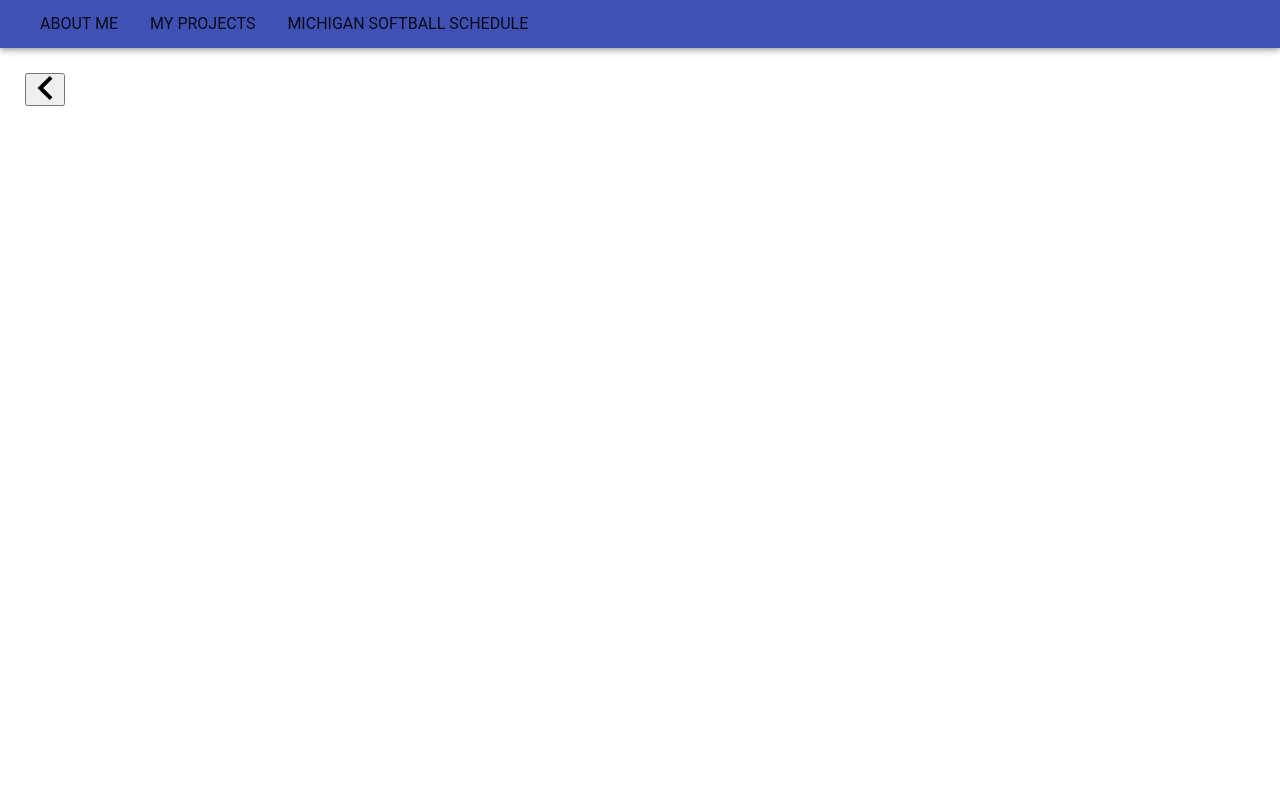
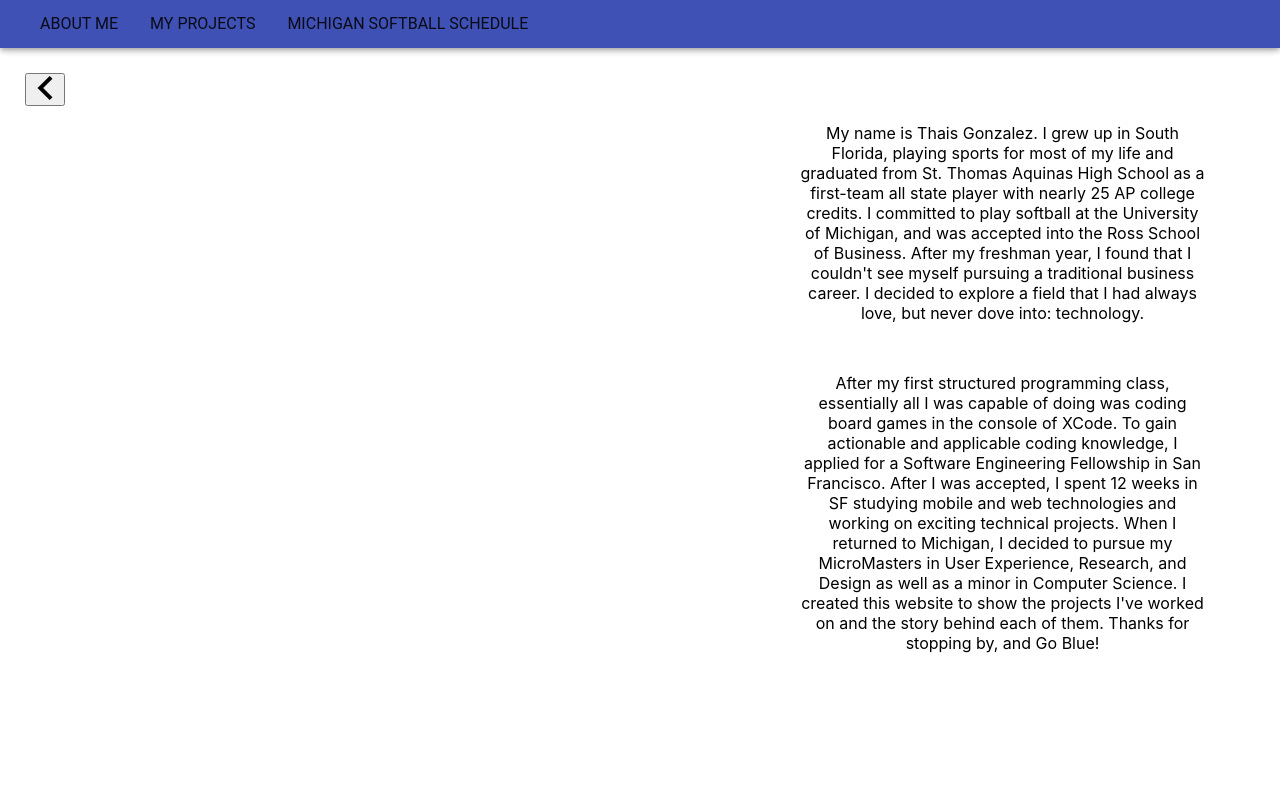
Before and after one commit to thaisgm/Portfolio, a React (Create React App) app: page / in a window 1280 px wide. Shown: the top 800 px of the page. Built offline with nearby package versions, Linux system fonts and the light colour scheme.

Commit message:
paragraph edit

```diff
--- a/src/App.css
+++ b/src/App.css
@@ -22,13 +22,15 @@
 .body {
   text-align: center;
   margin-top: 75px;
-  margin-right: 750px;
+  margin-right: 75px;
+  margin-left: 200px;
 }
 
 .body1 {
   text-align: center;
   margin-top: 50px;
-  margin-right: 750px;
+  margin-right: 75px;
+  margin-left: 200px;
 }
 
 .Slideshow {
```
